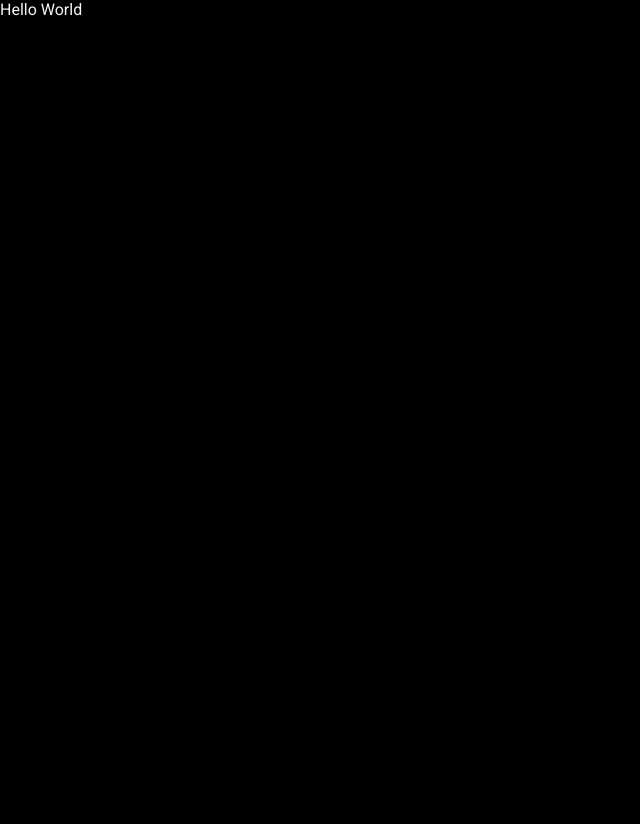
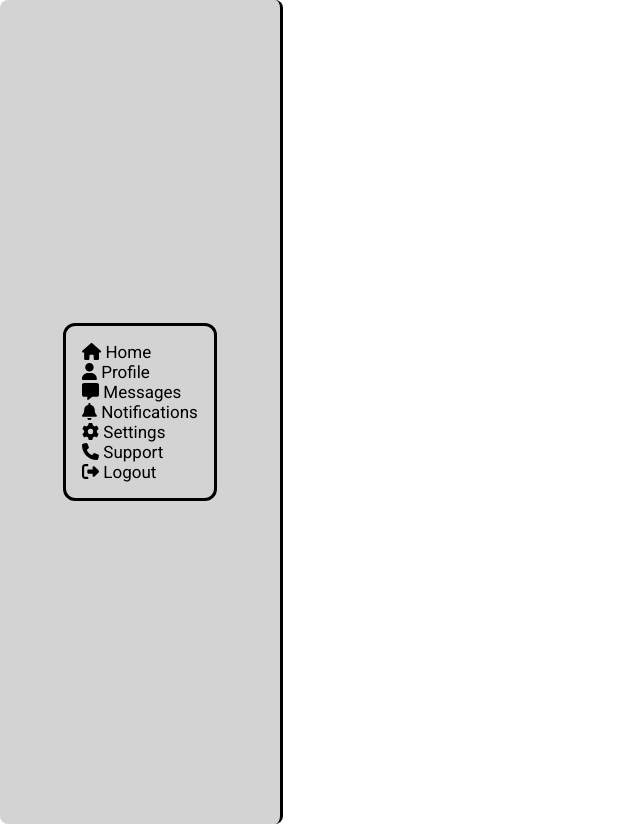
Before and after one commit to LouiseKristensen/3_smaa_react_projekter, a React (Create React App) app: page /pipper in a window 1280 px wide. Shown: the whole page, without its empty margins (0-640 px from the left). Before the commit the page ends 800 px from the top, so only its background shows below. Built offline with nearby package versions, Linux system fonts and the light colour scheme.

Commit message:
sidebar til pipper

```diff
--- a/package.json
+++ b/package.json
@@ -3,6 +3,9 @@
   "version": "0.1.0",
   "private": true,
   "dependencies": {
+    "@fortawesome/fontawesome-svg-core": "^6.6.0",
+    "@fortawesome/free-solid-svg-icons": "^6.6.0",
+    "@fortawesome/react-fontawesome": "^0.2.2",
     "@testing-library/jest-dom": "^5.17.0",
     "@testing-library/react": "^13.4.0",
     "@testing-library/user-event": "^13.5.0",
--- /dev/null
+++ b/src/components/SideBarPipper.js
@@ -0,0 +1,44 @@
+import { FontAwesomeIcon } from '@fortawesome/react-fontawesome'
+import {faHouse, faUser, faMessage, faBell, faGear, faPhone, faRightFromBracket } from '@fortawesome/free-solid-svg-icons'
+
+function SidebarPipper(){
+
+    const sidebarStyle = {
+        borderRadius: '8px',
+        padding: '12px',
+        display: 'flex',
+        width: '20%',
+        height: '100vh',
+        borderRight: 'solid',
+        backgroundColor: 'lightGrey',
+        justifyContent: 'center',
+        alignItems: 'center'
+    }
+
+    const sideMenuStyle = {
+        padding: '16px',
+        justifyContent: 'center',
+        alignItems: 'center',
+        listStyle: 'none',
+        border: 'solid',
+        borderRadius: '12px'
+        }
+
+
+
+    return (
+        <div className="sidebar" style={sidebarStyle}>
+            <div className="menu" style={sideMenuStyle}>
+                    <li><FontAwesomeIcon icon={faHouse}/> Home</li>
+                    <li><FontAwesomeIcon icon={faUser}/> Profile</li>
+                    <li><FontAwesomeIcon icon={faMessage}/> Messages</li>
+                    <li><FontAwesomeIcon icon={faBell}/> Notifications</li>
+                    <li><FontAwesomeIcon icon={faGear}/> Settings</li>
+                    <li><FontAwesomeIcon icon={faPhone}/> Support</li>
+                    <li><FontAwesomeIcon icon={faRightFromBracket}/> Logout</li>
+            </div>
+        </div>
+        )}
+
+
+export default SidebarPipper;
--- a/src/pages/Pipper_version2.js
+++ b/src/pages/Pipper_version2.js
@@ -1,16 +1,20 @@
 // Importer React
 import React, { useState } from 'react';
 
-// Importer komponenter
+// Import af komponenter
+import SidebarPipper from '../components/SideBarPipper';
 
-// Importer stylesheet
-import '../App.css';
-
-// import logo from './logo.svg';
 
 function Pipper_version2() {
+
+  const Pipperstyle = {
+    backgroundColor: '#fff',
+    color: '#000'
+  }
   return (
-    <p>Hello World</p>
+    <div style={Pipperstyle}>
+    <SidebarPipper/>
+    </div>
   )
 }
 
```
Also changed, not shown: 1 other file (tests, documents, lock files or other folders).
